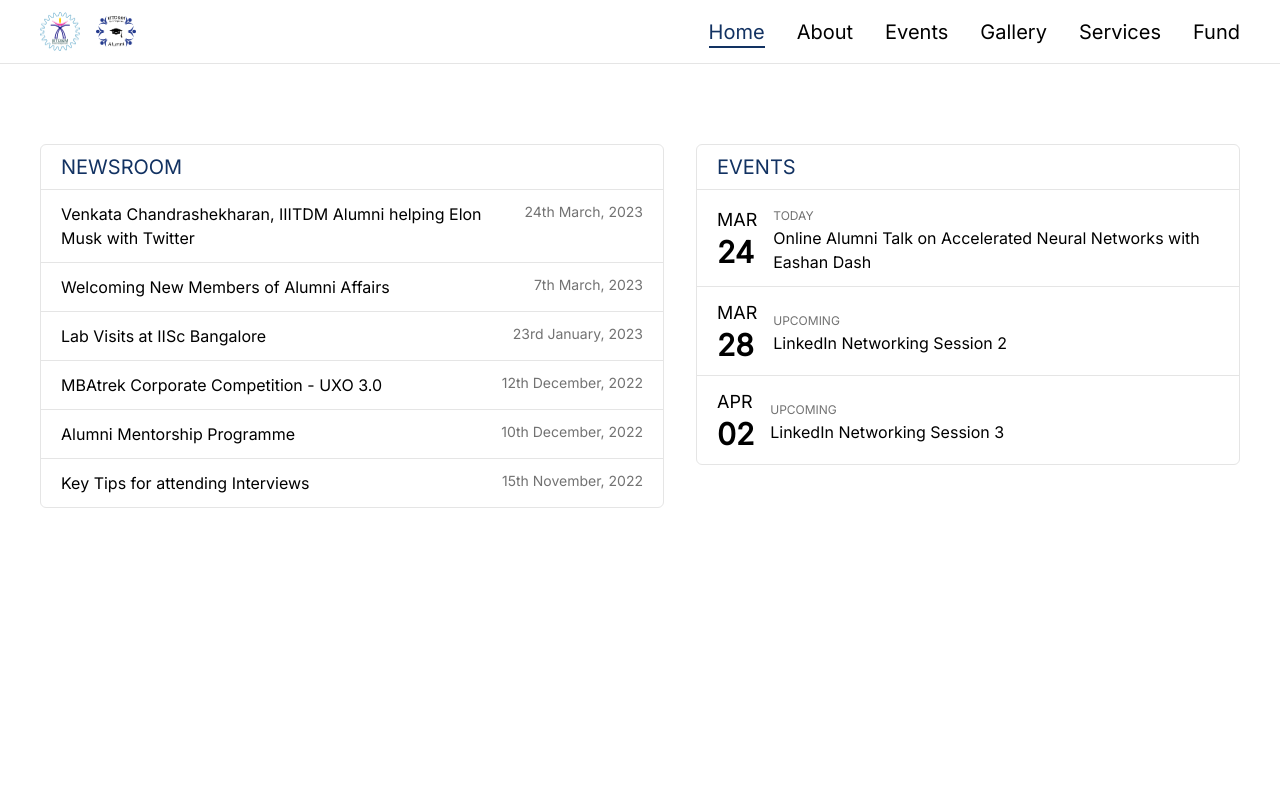
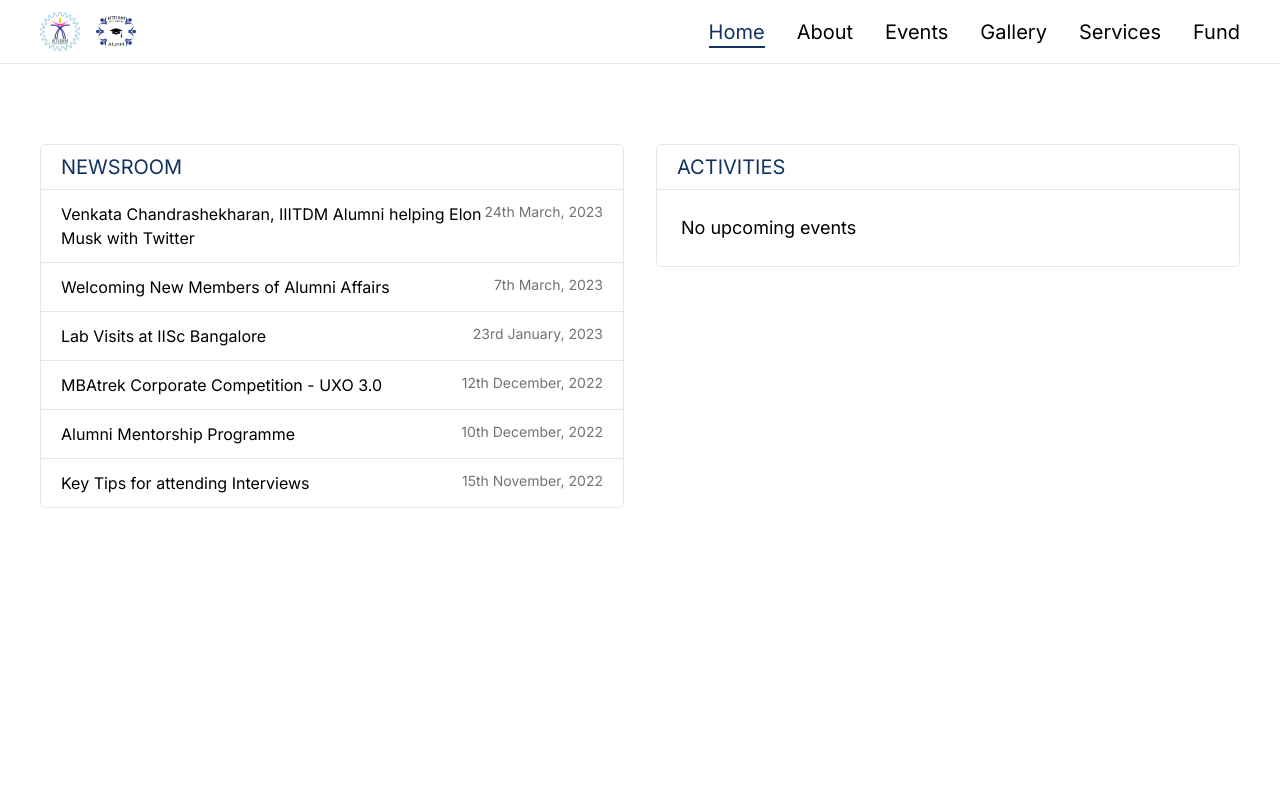
Before and after one commit to bhendi-boi/AlumniPortal, a Next.js app: page / in a window 1280 px wide. Shown: the top 800 px of the page. Built offline with nearby package versions, Linux system fonts and the light colour scheme.

Commit message:
changed events to activities

```diff
--- /dev/null
+++ b/app/Activities.tsx
@@ -0,0 +1,71 @@
+import React from 'react';
+type Activity = {
+  title: string;
+  time: string[];
+  relativeTime: 'today' | 'upcoming';
+};
+
+const data: Activity[] = [
+  // {
+  //   title: 'Online Alumni Talk on Accelerated Neural Networks with Eashan Dash',
+  //   time: ['Mar', '24'],
+  //   relativeTime: 'today',
+  // },
+  // {
+  //   title: 'LinkedIn Networking Session 2',
+  //   time: ['Mar', '28'],
+  //   relativeTime: 'upcoming',
+  // },
+  // {
+  //   title: 'LinkedIn Networking Session 3',
+  //   time: ['Apr', '02'],
+  //   relativeTime: 'upcoming',
+  // },
+];
+
+const Activities = () => {
+  return (
+    <section
+      aria-labelledby="activities"
+      className="max-h-fit w-full rounded-md border border-background"
+    >
+      <h2
+        id="activities"
+        className="border-b border-background px-5 py-2 text-xl font-medium uppercase text-nav-blue"
+      >
+        Activities
+      </h2>
+      {data.length === 0 ? (
+        <div className="p-6">
+          <p className="text-lg">No upcoming events</p>
+        </div>
+      ) : (
+        <ul className="divide-y divide-background">
+          {data.map((event) => {
+            return (
+              <li
+                key={event.title}
+                className="flex items-center gap-4 px-5 py-3"
+              >
+                <div className="flex flex-col">
+                  <span className="text-lg uppercase">{event.time[0]}</span>
+                  <span className="text-3xl font-semibold">
+                    {event.time[1]}
+                  </span>
+                </div>
+                <div className="flex-1">
+                  <span className="text-xs uppercase text-secondary-text">
+                    {event.relativeTime}
+                  </span>
+                  <h3 className="">{event.title}</h3>
+                </div>
+              </li>
+            );
+          })}
+        </ul>
+      )}
+    </section>
+  );
+};
+
+export default Activities;
--- a/app/Events.tsx
+++ /dev/null
@@ -1,58 +0,0 @@
-import React from 'react';
-
-const data = [
-  {
-    title: 'Online Alumni Talk on Accelerated Neural Networks with Eashan Dash',
-    time: ['Mar', '24'],
-    relativeTime: 'today',
-  },
-  {
-    title: 'LinkedIn Networking Session 2',
-    time: ['Mar', '28'],
-    relativeTime: 'upcoming',
-  },
-  {
-    title: 'LinkedIn Networking Session 3',
-    time: ['Apr', '02'],
-    relativeTime: 'upcoming',
-  },
-];
-
-const Events = () => {
-  return (
-    <section
-      aria-labelledby="events"
-      className="max-h-fit rounded-md border border-background"
-    >
-      <h2
-        id="events"
-        className="border-b border-background px-5 py-2 text-xl font-medium uppercase text-nav-blue"
-      >
-        Events
-      </h2>
-      <div className="divide-y divide-background">
-        {data.map((event) => {
-          return (
-            <div
-              key={event.title}
-              className="flex items-center gap-4 px-5 py-3"
-            >
-              <div className="flex flex-col">
-                <span className="text-lg uppercase">{event.time[0]}</span>
-                <span className="text-3xl font-semibold">{event.time[1]}</span>
-              </div>
-              <div className="flex-1">
-                <span className="text-xs uppercase text-secondary-text">
-                  {event.relativeTime}
-                </span>
-                <h3 className="">{event.title}</h3>
-              </div>
-            </div>
-          );
-        })}
-      </div>
-    </section>
-  );
-};
-
-export default Events;
--- a/app/NewsRoom.tsx
+++ b/app/NewsRoom.tsx
@@ -32,7 +32,7 @@ const NewsRoom = () => {
   return (
     <section
       aria-labelledby="newsroom"
-      className="rounded-md border border-background md:max-w-3xl"
+      className="w-full rounded-md border border-background md:max-w-3xl"
     >
       <h2
         id="newsroom"
--- a/app/page.tsx
+++ b/app/page.tsx
@@ -1,5 +1,5 @@
 import NewsRoom from './NewsRoom';
-import Events from './Events';
+import Activities from './Activities';
 // import Carousel from './Carousel';
 
 const page = () => {
@@ -8,7 +8,7 @@ const page = () => {
       {/* <Carousel /> */}
       <section className="mt-8 flex flex-col gap-4 md:flex-row md:gap-8">
         <NewsRoom />
-        <Events />
+        <Activities />
       </section>
     </div>
   );
```
